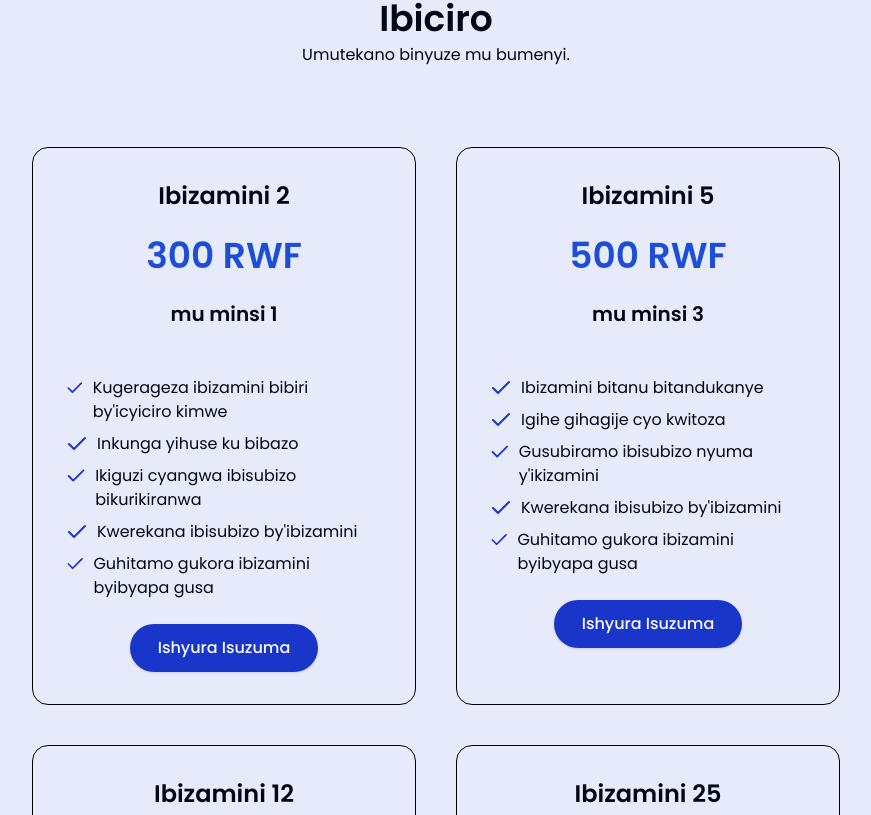
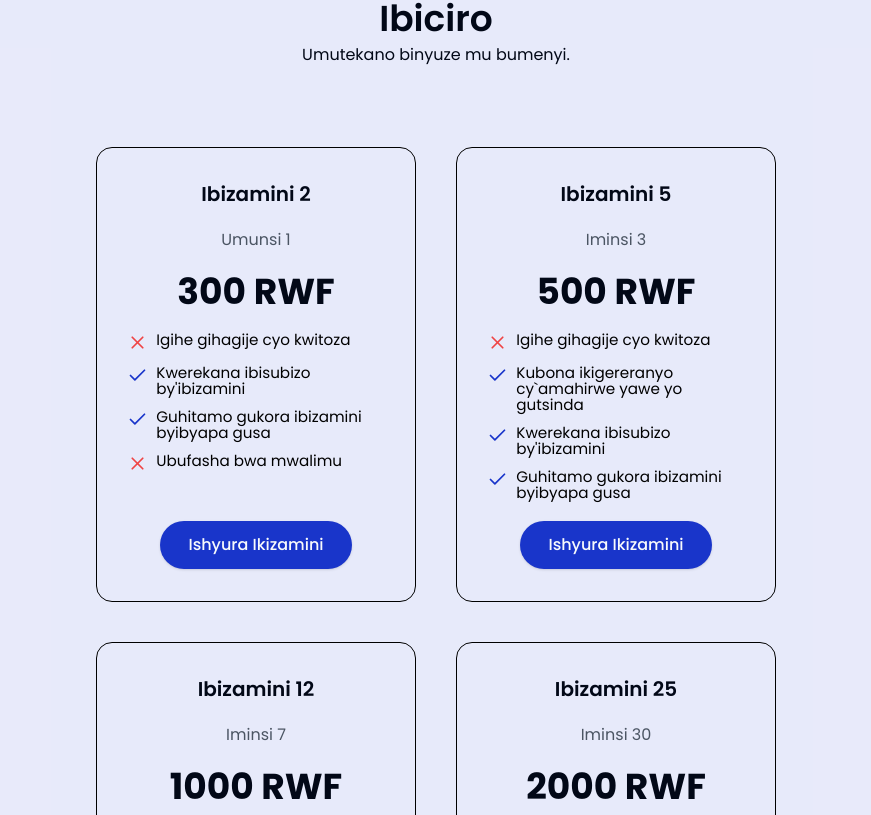
Before and after one commit to I-A-NextGen/kora_fn, a Next.js app: page / in a window 1280 px wide. Shown: the part 1985-2800 px from the top of the page, without its empty margins (204-1075 px from the left). Built offline with nearby package versions, Linux system fonts and the light colour scheme.

Commit message:
fix(Logo): adjust logo dimensions for improved layout

```diff
--- a/src/app/(home)/_components/Footer.tsx
+++ b/src/app/(home)/_components/Footer.tsx
@@ -1,19 +1,23 @@
-import { Instagram, Twitter, Youtube } from 'lucide-react'
-import React from 'react'
+import Logo from "@/components/Logo";
+import { Instagram, Twitter, Youtube } from "lucide-react";
+import React from "react";
 
 const Footer = () => {
   return (
-    <footer className='p-8 md:px-16 flex justify-between text-white bg-gray-800'>
-      <h3>KORA</h3>
-      <p>© Umusamariya- 2025</p>
-      <div className='flex flex-row gap-4'>
-        <Twitter/>
-        <Instagram/>
-        <Youtube/>
-
+    <footer className="grid grid-cols-3 grid-rows-2 items-center justify-between gap-y-8 bg-gray-800 px-[5%] pt-5 text-white md:grid-rows-1 md:px-16 md:py-5 lg:px-[10%]">
+      <div className="col-start-1 row-start-1">
+        <Logo blueLogo={false} />
+      </div>
+      <p className="col-start-2 row-start-2 justify-self-center text-nowrap pb-2 md:pb-0 text-sm text-gray-400 md:row-start-1">
+        ©Umusamariya-2025
+      </p>
+      <div className="col-start-3 row-start-1 flex flex-row justify-end gap-4">
+        <Twitter className="size-fit" />
+        <Instagram />
+        <Youtube />
       </div>
     </footer>
-  )
-}
+  );
+};
 
-export default Footer
+export default Footer;
--- a/src/app/(home)/_components/HeroPricing.tsx
+++ b/src/app/(home)/_components/HeroPricing.tsx
@@ -1,5 +1,5 @@
-import React from 'react'
-import PricingCard from './PricingCard'
+import React from "react";
+import PricingCard from "./PricingCard";
 
 const examPlans = [
   {
@@ -7,11 +7,10 @@ const examPlans = [
     exams: 2,
     durationDays: 1,
     features: [
-      "Kugerageza ibizamini bibiri by'icyiciro kimwe",
-      "Inkunga yihuse ku bibazo",
-      "Ikiguzi cyangwa ibisubizo bikurikiranwa",
-      "Kwerekana ibisubizo by'ibizamini",
-      "Guhitamo gukora ibizamini byibyapa gusa",
+      { check: false, value: "Igihe gihagije cyo kwitoza" },
+      { check: true, value: "Kwerekana ibisubizo by'ibizamini" },
+      { check: true, value: "Guhitamo gukora ibizamini byibyapa gusa" },
+      { check: false, value: "Ubufasha bwa mwalimu" },
     ],
   },
   {
@@ -19,11 +18,13 @@ const examPlans = [
     exams: 5,
     durationDays: 3,
     features: [
-      "Ibizamini bitanu bitandukanye",
-      "Igihe gihagije cyo kwitoza",
-      "Gusubiramo ibisubizo nyuma y'ikizamini",
-      "Kwerekana ibisubizo by'ibizamini",
-      "Guhitamo gukora ibizamini byibyapa gusa",
+      { check: false, value: "Igihe gihagije cyo kwitoza" },
+      {
+        check: true,
+        value: "Kubona ikigereranyo cy`amahirwe yawe yo gutsinda",
+      },
+      { check: true, value: "Kwerekana ibisubizo by'ibizamini" },
+      { check: true, value: "Guhitamo gukora ibizamini byibyapa gusa" },
     ],
   },
   {
@@ -31,10 +32,13 @@ const examPlans = [
     exams: 12,
     durationDays: 7,
     features: [
-      "Ibizamini byinshi byo kwitoza",
-      "Gufata amanota no kugereranya uko uhagaze",
-      "Kwerekana ibisubizo by'ibizamini",
-      "Guhitamo gukora ibizamini byibyapa gusa",
+      { check: false, value: "Igihe gihagije cyo kwitoza" },
+      {
+        check: true,
+        value: "Kubona ikigereranyo cy`amahirwe yawe yo gutsinda",
+      },
+      { check: true, value: "Kwerekana ibisubizo by'ibizamini" },
+      { check: true, value: "Guhitamo gukora ibizamini byibyapa gusa" },
     ],
   },
   {
@@ -42,10 +46,13 @@ const examPlans = [
     exams: 25,
     durationDays: 30,
     features: [
-      "Kwiga igihe kirekire",
-      "Gufata amanota no kugereranya uko uhagaze",
-      "Kwerekana ibisubizo by'ibizamini",
-      "Guhitamo gukora ibizamini byibyapa gusa",
+      { check: true, value: "Igihe gihagije cyo kwitoza" },
+      {
+        check: true,
+        value: "Kubona ikigereranyo cy`amahirwe yawe yo gutsinda",
+      },
+      { check: true, value: "Kwerekana ibisubizo by'ibizamini" },
+      { check: true, value: "Guhitamo gukora ibizamini byibyapa gusa" },
     ],
   },
   {
@@ -53,10 +60,13 @@ const examPlans = [
     exams: 60,
     durationDays: 75,
     features: [
-      "Ibizamini byinshi birimo iby’umwihariko",
-      "Kwinjira muri forum y'abanyeshuri",
-      "Kwerekana ibisubizo by'ibizamini",
-      "Guhitamo gukora ibizamini byibyapa gusa",
+      { check: true, value: "Igihe gihagije cyo kwitoza" },
+      {
+        check: true,
+        value: "Kubona ikigereranyo cy`amahirwe yawe yo gutsinda",
+      },
+      { check: true, value: "Kwerekana ibisubizo by'ibizamini" },
+      { check: true, value: "Guhitamo gukora ibizamini byibyapa gusa" },
     ],
   },
   {
@@ -64,19 +74,24 @@ const examPlans = [
     exams: 1000000,
     durationDays: 730,
     features: [
-      "Uburyo butagira umupaka bwo kwitoza",
-      "Gufata amanota no kugereranya uko uhagaze",
-      "Kwiga imyaka 2 yose ukoresheje urubuga",
-        "Kwerekana ibisubizo by'ibizamini",
-      "Guhitamo gukora ibizamini byibyapa gusa",
+      {
+        check: true,
+        value: "Igihe gihagije cy'imyaka 2 yose ukoresheje urubuga",
+      },
+      {
+        check: true,
+        value: "Kubona ikigereranyo cy`amahirwe yawe yo gutsinda",
+      },
+      { check: true, value: "Kwerekana ibisubizo by'ibizamini" },
+      { check: true, value: "Guhitamo gukora ibizamini byibyapa gusa" },
+      { check: true, value: "Ubufasha bwa mwalimu" },
     ],
   },
 ];
 
-
 const HeroPricing = () => {
   return (
-    <div className="min-h-screen bg-primary/10 px-[5%] lg:px-[10%] py-32">
+    <div className="min-h-screen bg-primary/10 px-[5%] py-32 lg:px-[10%]">
       <div className="flex flex-col items-center justify-center gap-1">
         <h2>Ibiciro</h2>
         <p>Umutekano binyuze mu bumenyi.</p>
@@ -94,6 +109,6 @@ const HeroPricing = () => {
       </div>
     </div>
   );
-}
+};
 
-export default HeroPricing
+export default HeroPricing;
--- a/src/app/(home)/_components/Navbar.tsx
+++ b/src/app/(home)/_components/Navbar.tsx
@@ -67,7 +67,7 @@ const Navbar = () => {
         </div>
         <div className="mt-8 flex flex-col gap-x-6 gap-y-6 sm:mt-0 md:flex-row md:items-center lg:gap-x-10">
           <Link href="/">Ahabanza</Link>
-          <Link href="/">Uko Bikora</Link>
+          <Link className="text-nowrap" href="/">Uko Bikora</Link>
           <Link href="/">Ibiciro</Link>
         </div>
         <div className="flex gap-x-4">
--- a/src/app/(home)/_components/PricingCard.tsx
+++ b/src/app/(home)/_components/PricingCard.tsx
@@ -1,6 +1,6 @@
 "use client";
 import { Button } from "@/components/ui/button";
-import { Check } from "lucide-react";
+import { Check, X } from "lucide-react";
 import Link from "next/link";
 import React from "react";
 
@@ -8,47 +8,49 @@ interface PricingCardProps {
   amount: number;
   exams: number;
   durationDays: number;
-  features: string[];
+  features: Array<{ check: boolean; value: string }>;
 }
 
-const PricingCard = ({amount,exams,durationDays,features}:PricingCardProps) => {
-  const itemlist = [
-    {
-      icon: <Check />,
-      content: "Lorem ipsum dolor sit amet",
-    },
-    {
-      icon: <Check />,
-      content: "Lorem ipsum dolor sit amet",
-    },
-    {
-      icon: <Check />,
-      content: "Lorem ipsum dolor sit amet",
-    },
-    {
-      icon: <Check />,
-      content: "Lorem ipsum dolor sit amet",
-    },
-  ];
+const PricingCard = ({
+  amount,
+  exams,
+  durationDays,
+  features,
+}: PricingCardProps) => {
   return (
-    <div className="flex w-96 flex-col items-center gap-6 rounded-2xl border border-black px-4 lg:px-8 py-8 text-center">
-      <h4>{exams > 100000 ?<>Ibizamini bidashira mu myaka ibiri</>:<>Ibizamini {exams}</>}</h4>
-      <h2 className="font-semibold text-blue-700">{amount} RWF</h2>
-      <h5 className="font-semibold">mu minsi {durationDays}</h5>
-      <div className="size-fit">
-
+    <div className="flex w-80 flex-col items-center gap-5 rounded-2xl border border-black px-4 py-8 text-center xl:w-[20rem]">
+      <h5 className="">
+        {exams > 100000 ? <>Ibizamini bidashira</> : <>Ibizamini {exams}</>}
+      </h5>
+      <p className="text-gray-600">
+        {exams > 100000
+          ? "Imyaka 2"
+          : `${durationDays === 1 ? "Umunsi" : "Iminsi"}  ${durationDays}`}
+      </p>
+      <h2 className="font-bold">{amount} RWF</h2>
+      <div className="flex size-fit w-[90%] flex-col gap-1 md:gap-3">
+        {features.map((item, i) => {
+          return (
+            <div
+              key={i}
+              className="flex w-full justify-start gap-2 text-green-500"
+            >
+              <div>
+                {item.check ? (
+                  <Check size={21} className="!size-fit text-primary" />
+                ) : (
+                  <X size={21} className="!size-fit text-red-500" />
+                )}
+              </div>
+              <span className="text-start text-sm leading-4 text-black lg:text-[.95rem]">
+                {item.value}
+              </span>
+            </div>
+          );
+        })}
       </div>
-
-      <div className="flex w-full flex-col gap-2">
-        {features.map((item, index) => (
-          <div key={index} className="flex items-start gap-2">
-            <Check className="text-primary" />
-            <p className="text-left">{item}</p>
-          </div>
-        ))}
-      </div>
-      <Button size={"lg"} className="h-12 rounded-3xl bg-primary">
-        <Link href={"/"}>Ishyura Isuzuma</Link>
+      <Button size={"lg"} className="mt-auto h-12 rounded-3xl bg-primary">
+        <Link href={"/"}>Ishyura Ikizamini</Link>
       </Button>
     </div>
   );
--- a/src/app/layout.tsx
+++ b/src/app/layout.tsx
@@ -7,7 +7,7 @@ import { GeistSans } from "geist/font/sans";
 import { type Metadata } from "next";
 
 export const metadata: Metadata = {
-  title: "Umusamariya ",
+  title: "UMUSAMARIYA",
   description: "Umutekano binyuze mu bumenyi.",
   keywords: ["Umusamariya", "ibizamini", "ibizamini by'ikoranabuhanga"],
   icons: [{ rel: "icon", url: "/favi (1).png" }],
--- a/src/components/Logo.tsx
+++ b/src/components/Logo.tsx
@@ -1,13 +1,19 @@
 import Image from "next/image";
 import Link from "next/link";
 
-const Logo = ({ link }: { link: boolean }) => {
+const Logo = ({
+  link = true,
+  blueLogo = true,
+}: {
+  link?: boolean;
+  blueLogo?: boolean;
+}) => {
   if (link) {
     return (
       <Link href={"/"}>
-        <div className="relative h-10 w-32">
+        <div className="relative h-9 w-36 md:w-40 lg:w-48">
           <Image
-            src={"/Umusamariyadark.png"}
+            src={blueLogo ? "/Umusamariyadark.png" : "/Umusamariya.png"}
             alt="logo"
             fill
             className="object-contain"
@@ -17,8 +23,7 @@ const Logo = ({ link }: { link: boolean }) => {
     );
   }
   return (
-    <Link href={"/"}>
-      <div className="relative h-10 w-32">
+    <div className="relative h-8 w-80">
       <Image
         src={"/Umusamariyadark.png"}
         alt="logo"
@@ -26,7 +31,6 @@ const Logo = ({ link }: { link: boolean }) => {
         className="object-contain"
       />
     </div>
-    </Link>
   );
 };
 
```
Lines whose indentation alone changed are shown as unchanged.
